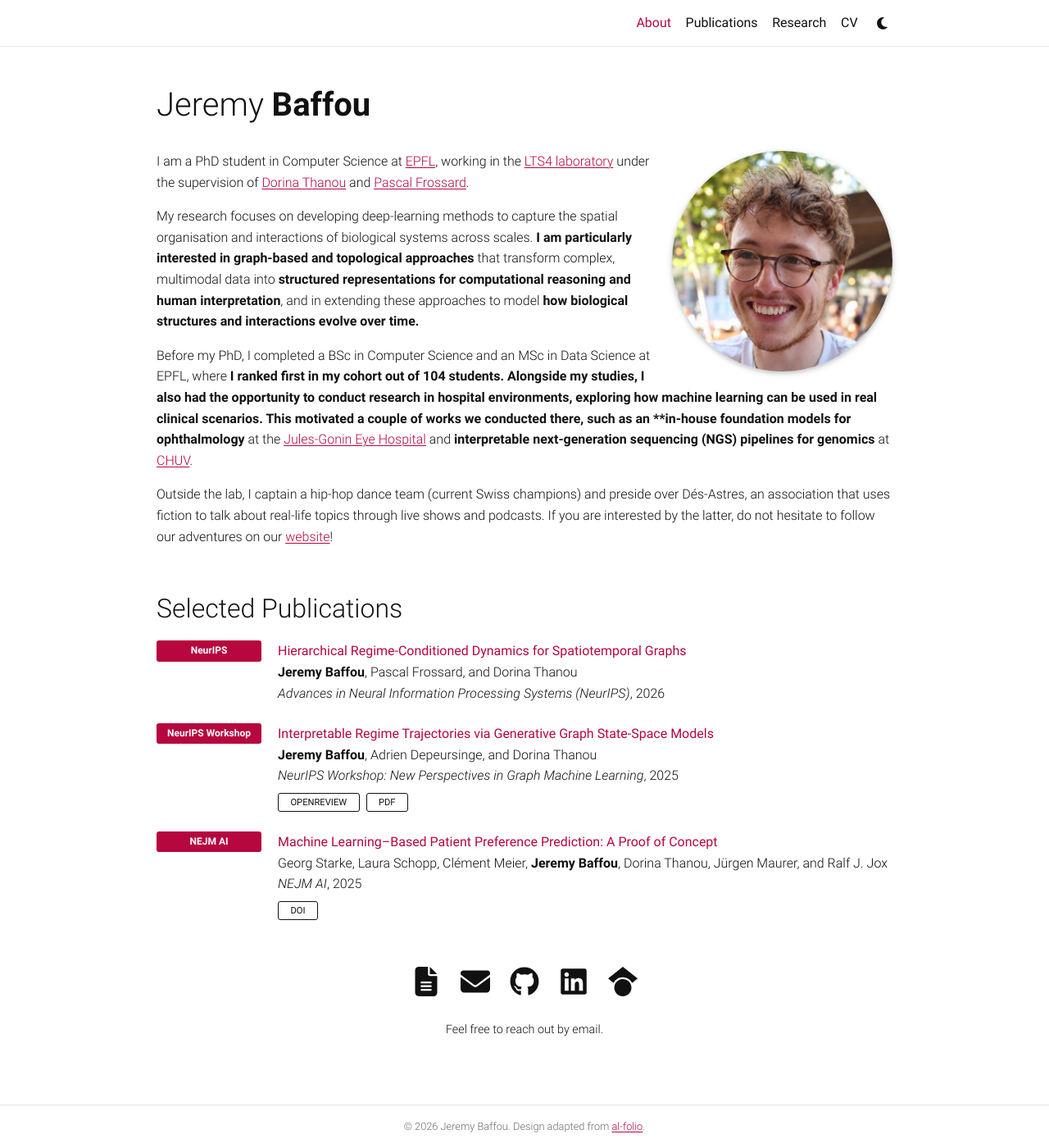
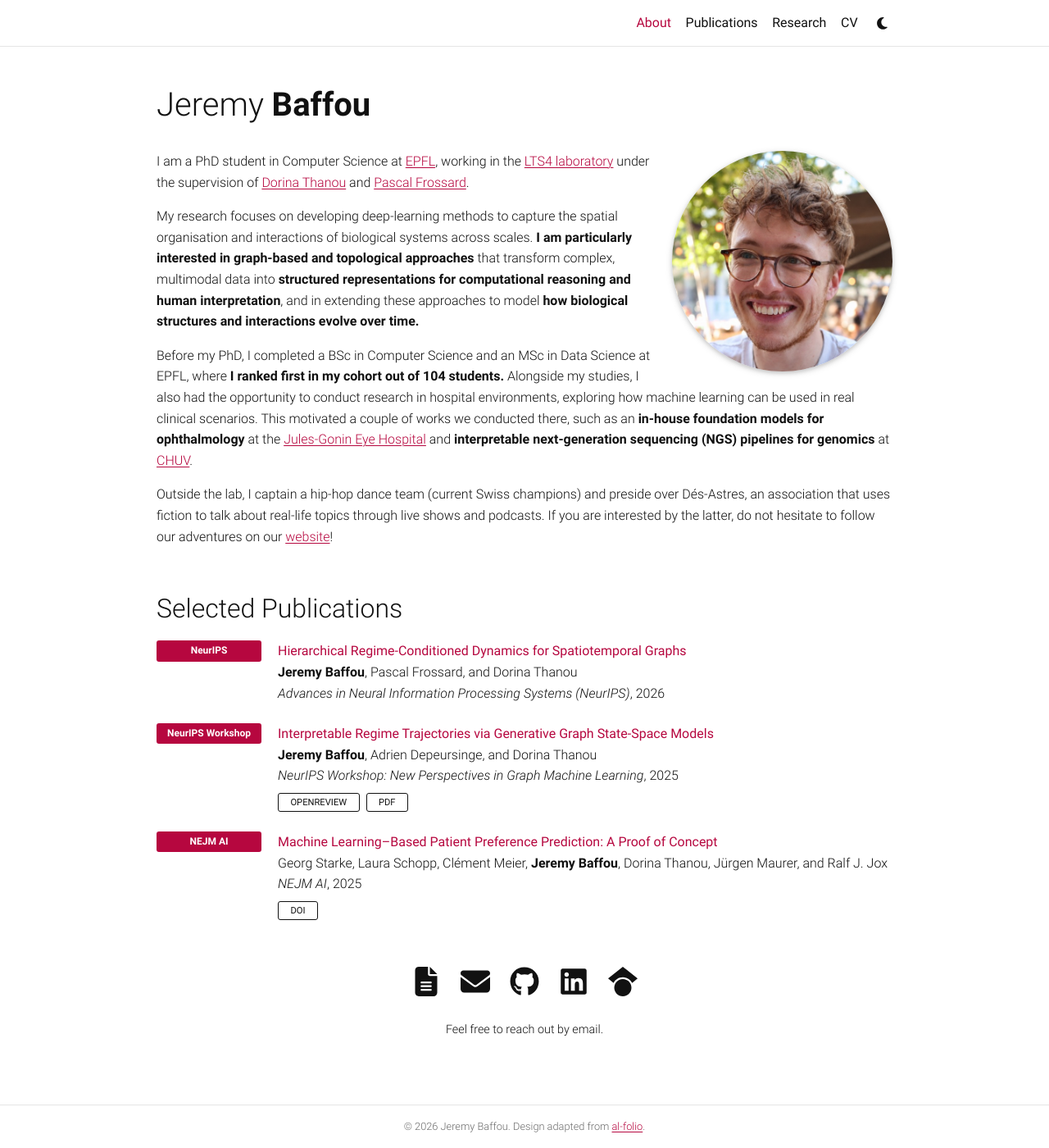
Before and after one commit to JerBaf/jerbaf.github.io, a Jekyll site: the page built from index.md, in a window 1280 px wide and 1400 px high. Shown: the whole window at 82% size. Built offline with Jekyll 4.4.1, drawn with Linux system fonts in a browser that asks for light colours.

Commit message:
fix bold

```diff
--- a/index.md
+++ b/index.md
@@ -11,6 +11,6 @@ My research focuses on developing deep-learning methods to capture the spatial o
 interactions of biological systems across scales. **I am particularly interested in graph-based and topological approaches** that
 transform complex, multimodal data into **structured representations for computational reasoning and human interpretation**, and in extending these approaches to model **how biological structures and interactions evolve over time.**
 
-Before my PhD, I completed a BSc in Computer Science and an MSc in Data Science at EPFL, where **I ranked first in my cohort out of 104 students. Alongside my studies, I also had the opportunity to conduct research in hospital environments, exploring how machine learning can be used in real clinical scenarios. This motivated a couple of works we conducted there, such as an **in-house foundation models for ophthalmology** at the [Jules-Gonin Eye Hospital](https://www.ophtalmique.ch/centre-de-recherche/domaines-de-recherche/imagerie-et-intelligence-artificielle/rio/) and **interpretable next-generation sequencing (NGS) pipelines for genomics** at [CHUV](https://www.chuv.ch/fr/medecine-precision/accueil/patients-et-familles/medecine-de-precision).
+Before my PhD, I completed a BSc in Computer Science and an MSc in Data Science at EPFL, where **I ranked first in my cohort out of 104 students.** Alongside my studies, I also had the opportunity to conduct research in hospital environments, exploring how machine learning can be used in real clinical scenarios. This motivated a couple of works we conducted there, such as an **in-house foundation models for ophthalmology** at the [Jules-Gonin Eye Hospital](https://www.ophtalmique.ch/centre-de-recherche/domaines-de-recherche/imagerie-et-intelligence-artificielle/rio/) and **interpretable next-generation sequencing (NGS) pipelines for genomics** at [CHUV](https://www.chuv.ch/fr/medecine-precision/accueil/patients-et-familles/medecine-de-precision).
 
 Outside the lab, I captain a hip-hop dance team (current Swiss champions) and preside over Dés-Astres, an association that uses fiction to talk about real-life topics through live shows and podcasts. If you are interested by the latter, do not hesitate to follow our adventures on our [website](https://des-astres.ch/)!
```
